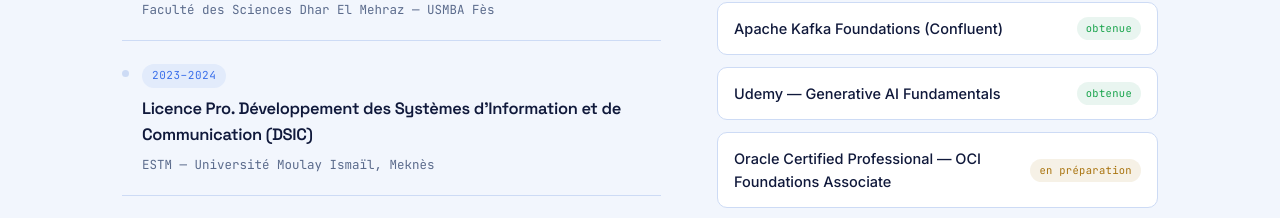
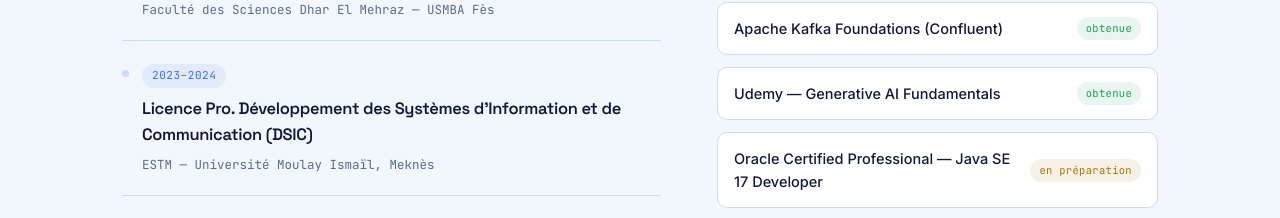
Before and after one commit to hananemalki/my-portfolio, a React (Vite) app: page / in a window 1280 px wide. Shown: the part 4207-4425 px from the top of the page. Built offline with nearby package versions, Linux system fonts and the light colour scheme.

Commit message:
Mise à jour du portfolio

```diff
--- a/src/data.js
+++ b/src/data.js
@@ -100,7 +100,7 @@
   { name: 'Oracle Cloud Infrastructure 2025 — Certified Foundations Associate', status: 'done' },
   { name: 'Apache Kafka Foundations (Confluent)', status: 'done' },
   { name: 'Udemy — Generative AI Fundamentals', status: 'done' },
-  { name: 'Oracle Certified Professional — OCI Foundations Associate', status: 'wip' },
+  { name: 'Oracle Certified Professional — Java SE 17 Developer', status: 'wip' },
   { name: 'Injaz Al-Maghrib — Entrepreneuriat (2025)', status: 'done' },
 ]
 
```
Also changed, not shown: 1 other file (tests, documents, lock files or other folders).
